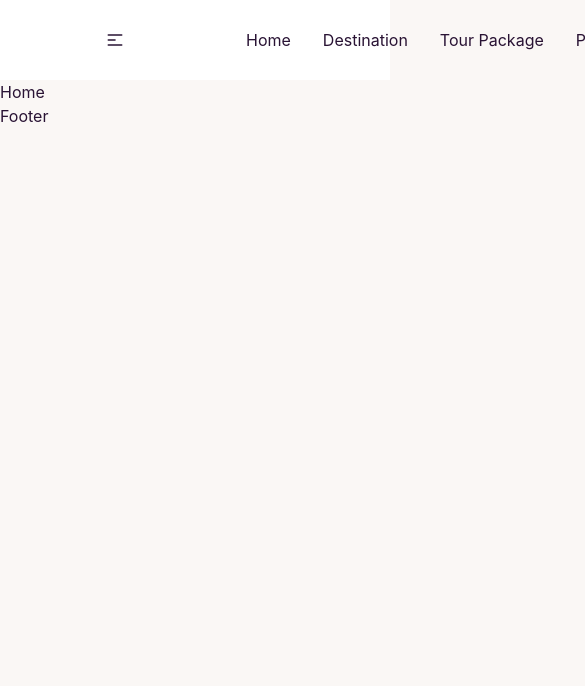
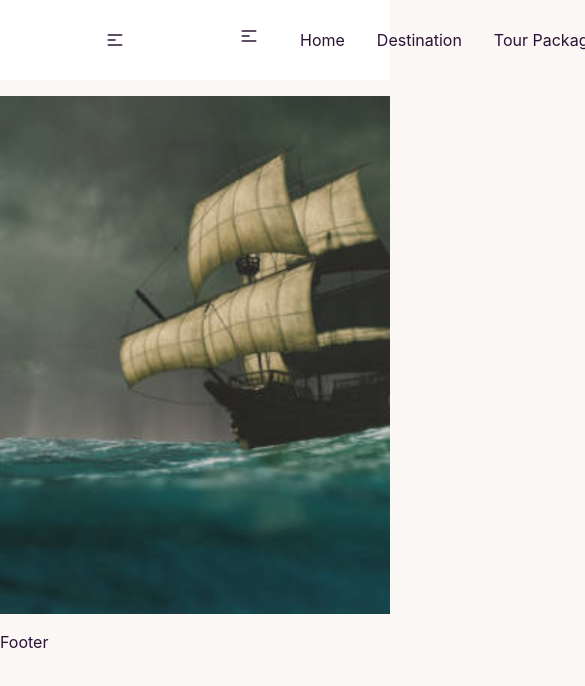
Before and after one commit to SShipon/tour__travel___2023, a React (Create React App) app: page / in a window 390 px wide. Shown: the top 686 px of the page, 585 px wide, since content can reach past the window. Built offline with nearby package versions, Linux system fonts and the light colour scheme.

Commit message:
Design custom carousel using tailwind css

```diff
--- a/package.json
+++ b/package.json
@@ -9,8 +9,10 @@
     "daisyui": "^2.50.0",
     "react": "^18.2.0",
     "react-dom": "^18.2.0",
+    "react-icons": "^4.7.1",
     "react-router-dom": "^6.8.0",
     "react-scripts": "5.0.1",
+    "swiper": "^9.0.3",
     "web-vitals": "^2.1.4"
   },
   "scripts": {
--- a/public/index.html
+++ b/public/index.html
@@ -9,14 +9,13 @@
       name="description"
       content="Web site created using create-react-app"
     />
-    <!-- <link rel="apple-touch-icon" href="%PUBLIC_URL%/logo192.png" /> -->
+    <link rel="manifest" href="%PUBLIC_URL%/manifest.json" />
 
-    <link rel="manifest" href="%PUBLIC_URL%/manifest.json" />
     <title>Luxury - Travel & Tours web Application</title>
   </head>
   <body>
     <noscript>You need to enable JavaScript to run this app.</noscript>
-    <div style="width: 100%" id="root"></div>
+    <div id="root"></div>
 
   </body>
 </html>
--- a/src/components/shared/navbar/Navbar.jsx
+++ b/src/components/shared/navbar/Navbar.jsx
@@ -31,7 +31,8 @@ const Navbar = () => {
 
   return (
    <>
-     <div className="navbar bg-white static">
+     <div className="navbar bg-white ">
+
        <div className="navbar-start mx-20">
       <div className="dropdown">
        <label tabIndex={0} className="btn btn-ghost lg:hidden">
@@ -42,15 +43,22 @@ const Navbar = () => {
        </ul>
       </div>
         <Link to="/">
-          <img className='h-10' src={logo2} alt="logo" />
+          <img className='h-16' src={logo2} alt="logo" />
         </Link>
        </div>
 
+
        <div className=" navbar-center">
+      <div className="dropdown">
+       <label tabIndex={0} className="btn btn-ghost lg:hidden">
+        <svg xmlns="http://www.w3.org/2000/svg" className="h-5 w-5" fill="none" viewBox="0 0 24 24" stroke="currentColor"><path strokeLinecap="round" strokeLinejoin="round" strokeWidth="2" d="M4 6h16M4 12h8m-8 6h16" /></svg>
+       </label>
        <ul className="menu menu-horizontal bg-white-100 rounded-box p-2">
         {menuItem}
        </ul>
       </div>
+       </div>
+
 
        <div className="navbar-end mx-20">
         <button className="btn btn-ghost btn-circle">
@@ -75,6 +83,7 @@ const Navbar = () => {
          </ul>
         </div>
        </div>
+
     </div>
 
 
--- a/src/index.css
+++ b/src/index.css
@@ -1,6 +1,9 @@
+
 @tailwind base;
 @tailwind components;
 @tailwind utilities;
+
+
 
 body {
   margin: 0;
@@ -12,6 +15,6 @@ body {
 }
 
 code {
-  font-family: source-code-pro, Menlo, Monaco, Consolas, 'Courier New',
-    monospace;
+  font-family: Verdana, Geneva, Tahoma, sans-serif ,source-code-pro, Menlo, Monaco, Consolas, 'Courier New',
+  monospace;
 }
--- a/src/pages/home/Home.jsx
+++ b/src/pages/home/Home.jsx
@@ -1,7 +1,10 @@
+import Banner from "./banner/Banner"
 
 const Home = () => {
   return (
-    <div>Home</div>
+    <>
+       <Banner />
+    </>
   )
 }
 
--- /dev/null
+++ b/src/pages/home/banner/Banner.jsx
@@ -0,0 +1,67 @@
+import React, { useState, useEffect } from "react";
+import { BsChevronCompactLeft, BsChevronCompactRight } from 'react-icons/bs';
+
+
+import img1 from "../../../assets/images/b1.png"
+import img2 from "../../../assets/images/b3.png"
+import img3 from "../../../assets/images/b2.png"
+
+ const bannerImg = [ img1, img2, img3 ]
+
+
+// let slideInterval;
+const Banner = () => {
+   const [currentIndex, setCurrentIndex] = useState(0);
+
+
+  const prevSlide = () => {
+    const isFirstSlide = currentIndex === 0;
+    const newIndex = isFirstSlide ? bannerImg.length - 1 : currentIndex - 1;
+    setCurrentIndex(newIndex);
+  };
+
+  const nextSlide = () => {
+    const isLastSlide = currentIndex === bannerImg.length - 1;
+    const newIndex = isLastSlide ? 0 : currentIndex + 1;
+    setCurrentIndex(newIndex);
+  };
+
+
+  //useEffect(()=>{
+   // startSlider()
+    // return () => {
+    //   pauseSlider();
+    // };
+  // },[])
+
+  // const startSlider = () => {
+  //   slideInterval = setInterval(() => {
+  //     nextSlide();
+  //   }, 3000);
+  // };
+  // const pauseSlider = () => {
+  //   clearInterval(slideInterval);
+  // };
+
+  return (
+      <section>
+        <div className='max-w-[1400px] h-[550px] w-full m-auto py-4  group'>
+        <div
+          style={{backgroundImage: `url(${bannerImg[currentIndex]})` }}
+          className='w-full h-full bg-center bg-cover duration-1000'
+        ></div>
+
+        <div className='hidden group-hover:block absolute top-[50%] -translate-x-0 translate-y-[-50%] left-5 text-2xl rounded-full p-2 bg-black/20 text-white cursor-pointer'>
+          <BsChevronCompactLeft onClick={prevSlide} size={20} />
+        </div>
+
+        <div className='hidden group-hover:block absolute top-[50%] -translate-x-0 translate-y-[-50%] right-5 text-2xl rounded-full p-2 bg-black/20 text-white cursor-pointer'>
+          <BsChevronCompactRight onClick={nextSlide} size={20} />
+        </div>
+
+        </div>
+      </section>
+  )
+}
+
+export default Banner
```
Also changed, not shown: src/assets/images/b3.png (renamed from src/assets/images/b1 (2).png), 1 other file (tests, documents, lock files or other folders). Lines whose indentation alone changed are shown as unchanged.
